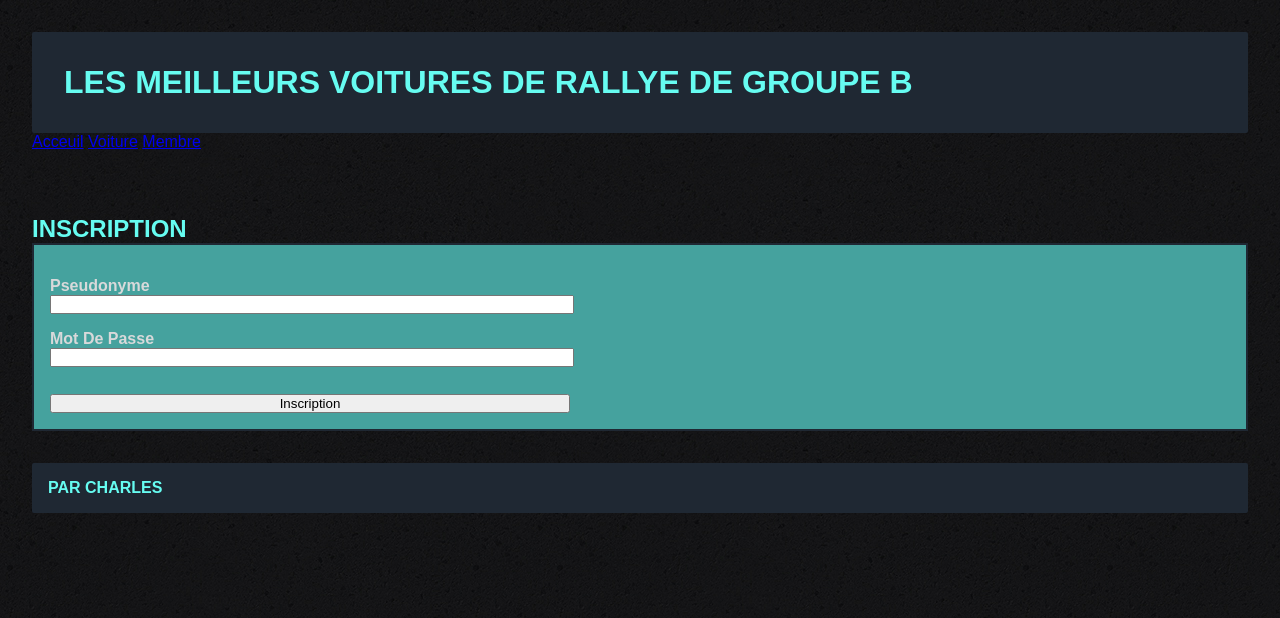
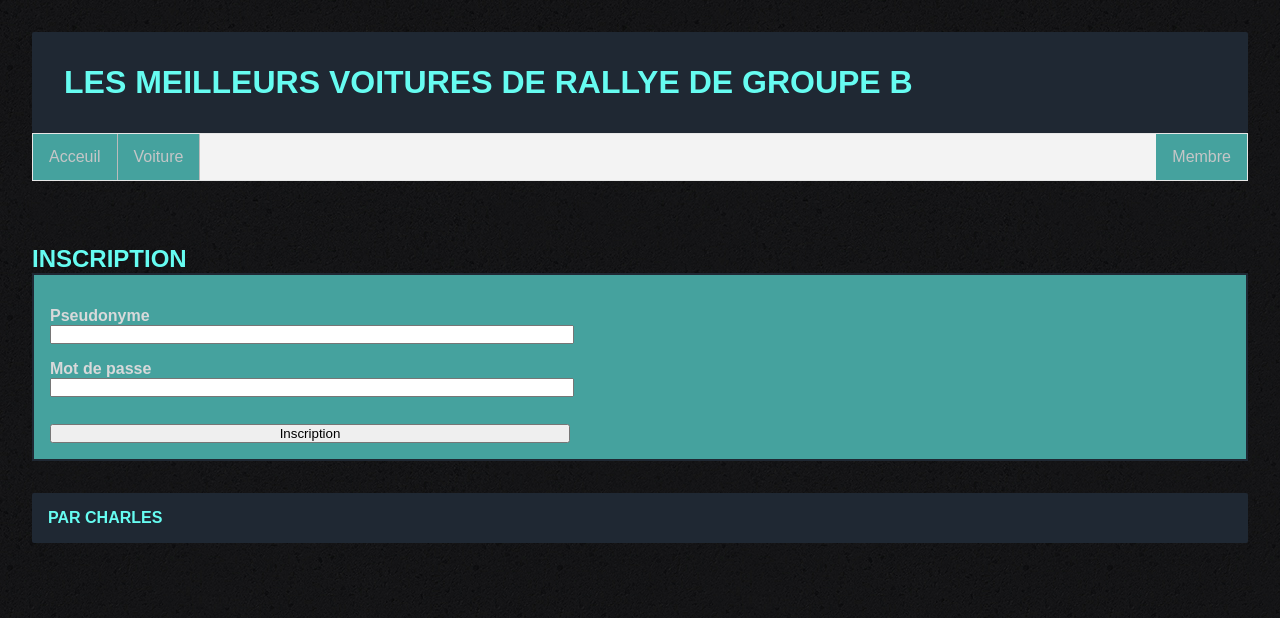
Before and after one commit to cegepmatane/projet-serveur-web-2020-CharlesC1337, a PHP site: page /inscription.php in a window 1280 px wide. Shown: the top 618 px of the page. Run offline with PHP 8.4, Linux system fonts and the light colour scheme.

Commit message:
Changement des CSS
CSS

```diff
--- a/entete.php
+++ b/entete.php
@@ -9,9 +9,9 @@
 	<header>
 		<h1 class="titrePrincipale">Les meilleurs voitures de Rallye de Groupe B</h1>
       <nav>
-        <a href="index.php">Acceuil</a>
-        <a href="liste-voiture.php">Voiture</a>
-        <a href="membre.php">Membre</a>
+        <a class="menuPrincipale" href="index.php">Acceuil</a>
+        <a class="menuPrincipale" href="liste-voiture.php">Voiture</a>
+        <a style="float:right" class="menuPrincipale" href="membre.php">Membre</a>
       </nav>
   </header>
   <section id="contenu">
--- a/inscription.php
+++ b/inscription.php
@@ -11,7 +11,7 @@
 		</div>
 
 		<div class="champs">
-			<label for="motDePasse">Mot De Passe</label>
+			<label for="motDePasse">Mot de passe</label>
 			<input type="password" name="motDePasse" id="motDePasse"/>
 		</div>
 
--- a/styles/style.css
+++ b/styles/style.css
@@ -36,10 +36,33 @@ footer{
     font-weight: bold;
 }
 
-.menu a{
+nav{
+    list-style-type: none;
+    margin: 0;
+    padding: 0;
+    overflow: hidden;
+    background-color: #333;
+    border: 1px solid #e7e7e7;
+    background-color: #f3f3f3;
+}
+
+.menuPrincipale{
+    background-color: #45a29e;
+    float: left;
+    display: block;
+    color: #c5c6c7;
+    text-align: center;
+    padding: 14px 16px;
     text-decoration: none;
-    color: #d8d9da;
-    font-weight: bold;
+    border-right: 1px solid #bbb;
+}
+
+.menuPrincipale:last-child {
+    border-right: none;
+}
+
+.menuPrincipale:hover{
+    background-color: #ddd;
 }
 
 /*  DROPDOWN MENU START */
```
